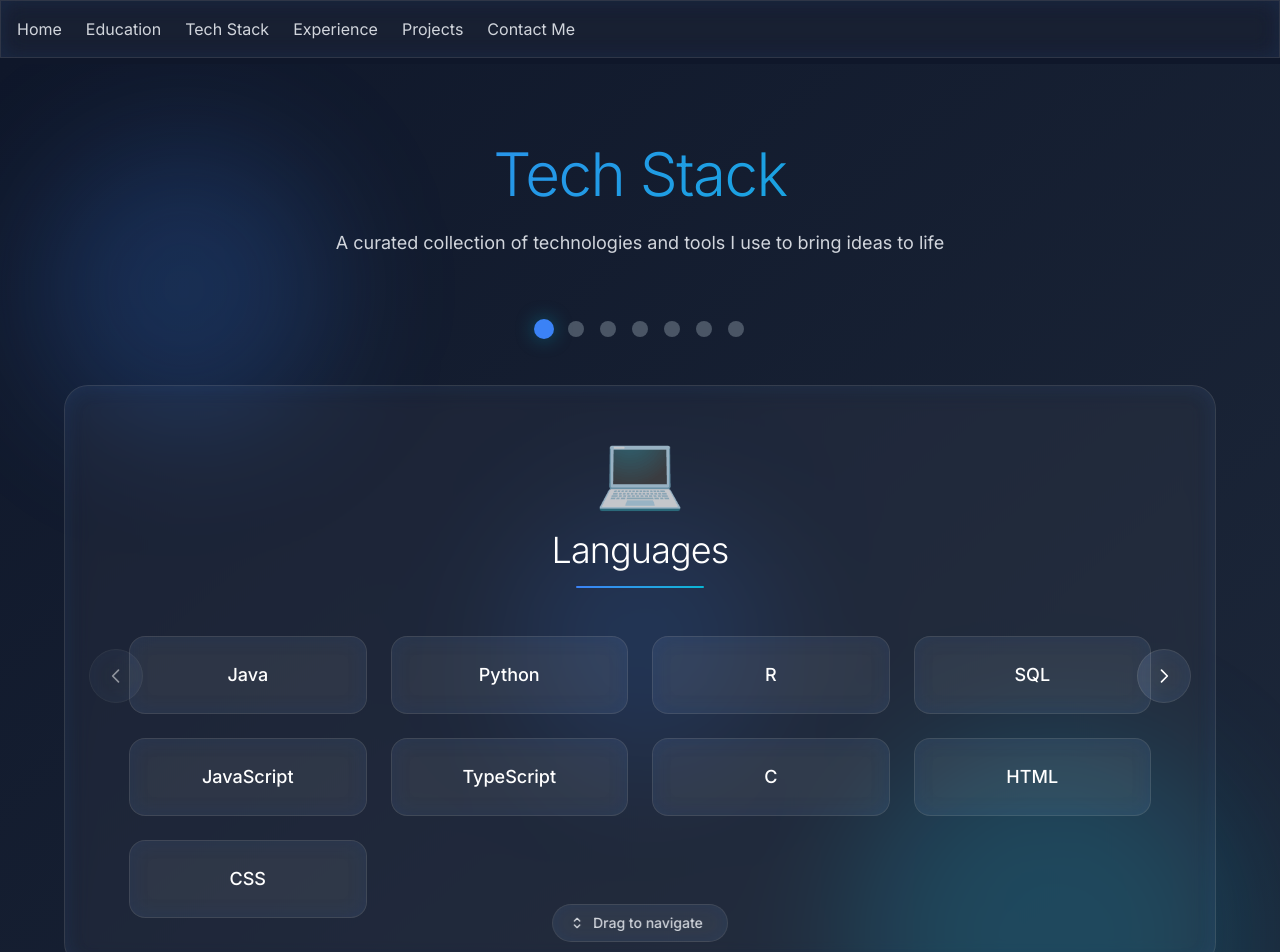
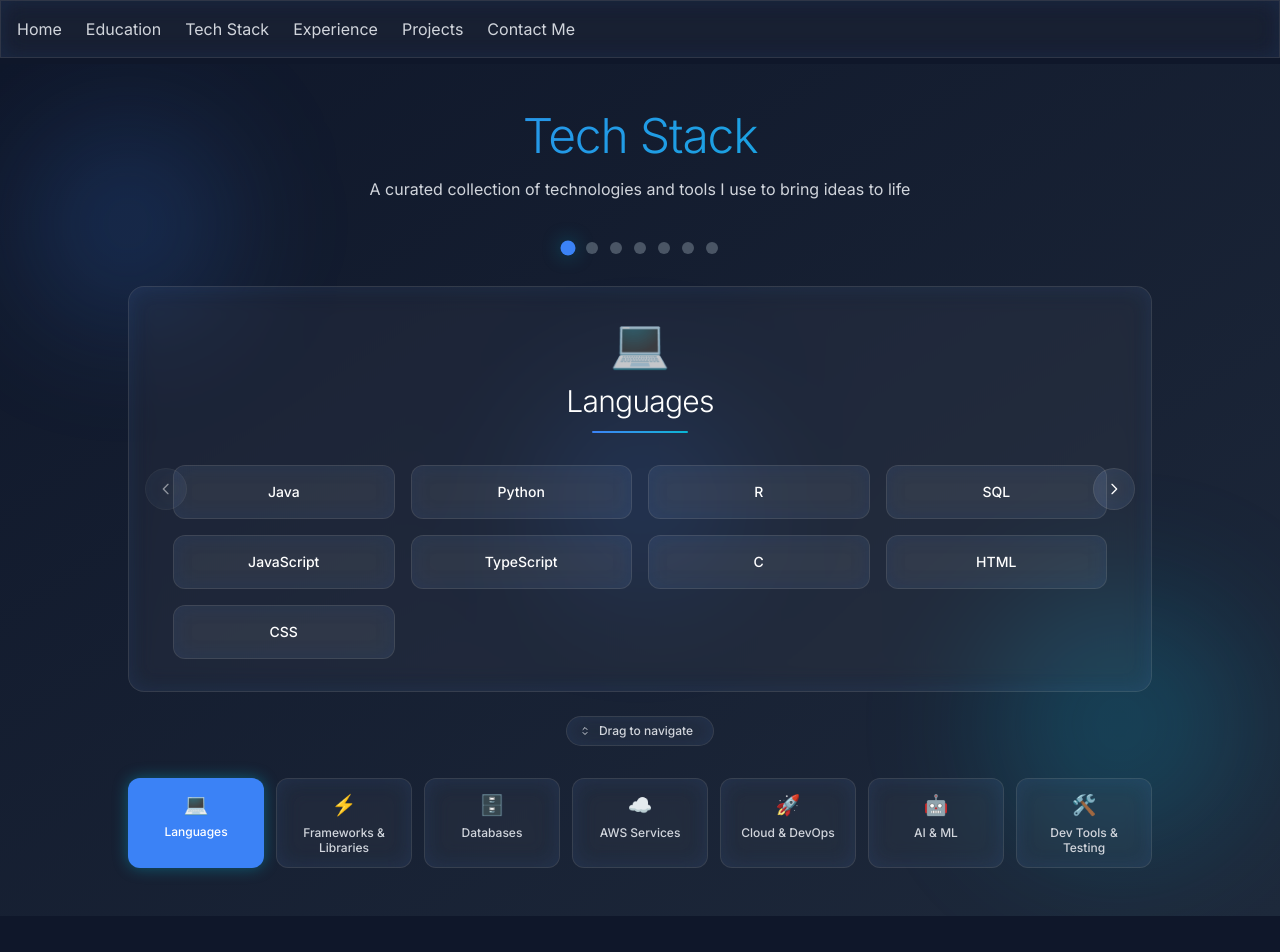
Before and after one commit to shivpatel0812/personalwebsite, a Next.js app: page /tech-stack in a window 1280 px wide. Shown: the top 952 px of the page. After the commit the page ends 916 px from the top, so only its background shows below. Built offline with nearby package versions, Linux system fonts and the light colour scheme.

Commit message:
new changes

```diff
--- a/app/layout.tsx
+++ b/app/layout.tsx
@@ -24,4 +24,5 @@ export default function RootLayout({
       </body>
     </html>
   );
+
 }
--- a/src/components/Experience.tsx
+++ b/src/components/Experience.tsx
@@ -31,8 +31,7 @@ const experiences: ExperienceItem[] = [
   },
   {
     title: "Undergraduate Research Assistant",
-    company:
-      "UVA School of Data Science – Professor Beak Visual Intelligence Laboratory",
+    company: "UVA Data Science Lab",
     period: "May 2023 – Present | Charlottesville, VA",
     image: "/images/uvads-building.png",
     description: [
@@ -44,7 +43,7 @@ const experiences: ExperienceItem[] = [
   },
   {
     title: "Teacher Assistant – Introduction to Data Science in R",
-    company: "UVA School of Data Science",
+    company: "UVA Data Science",
     period: "January 2025 – May 2025",
     description: [
       "Supported 300+ students in fundamental programming, held office hours, assisted lectures, and graded student assignments.",
--- a/src/components/TechStack.tsx
+++ b/src/components/TechStack.tsx
@@ -166,33 +166,33 @@ const TechStack = () => {
   }, [currentIndex, nextSlide, prevSlide]);
 
   return (
-    <section className="py-12 md:py-20 bg-gradient-to-br from-[#0F172A] to-[#1E293B] text-white min-h-screen relative overflow-hidden">
+    <section className="py-8 md:py-12 bg-gradient-to-br from-[#0F172A] to-[#1E293B] text-white min-h-screen relative overflow-hidden">
       {/* Animated background elements */}
       <div className="absolute inset-0">
-        <div className="absolute top-20 left-10 w-48 md:w-72 h-48 md:h-72 bg-[#3B82F6]/20 rounded-full blur-3xl"></div>
-        <div className="absolute bottom-20 right-10 w-64 md:w-96 h-64 md:h-96 bg-[#06B6D4]/20 rounded-full blur-3xl"></div>
-        <div className="absolute top-1/2 left-1/2 transform -translate-x-1/2 -translate-y-1/2 w-48 md:w-64 h-48 md:h-64 bg-[#3B82F6]/15 rounded-full blur-3xl"></div>
+        <div className="absolute top-16 left-8 w-32 md:w-48 h-32 md:h-48 bg-[#3B82F6]/20 rounded-full blur-3xl"></div>
+        <div className="absolute bottom-16 right-8 w-40 md:w-64 h-40 md:h-64 bg-[#06B6D4]/20 rounded-full blur-3xl"></div>
+        <div className="absolute top-1/2 left-1/2 transform -translate-x-1/2 -translate-y-1/2 w-32 md:w-48 h-32 md:h-48 bg-[#3B82F6]/15 rounded-full blur-3xl"></div>
       </div>
 
       <div className="container mx-auto px-4 relative z-10">
-        <div className="text-center mb-8 md:mb-16">
-          <h2 className="text-4xl md:text-6xl font-light mb-4 md:mb-6 gradient-text tracking-tight">
+        <div className="text-center mb-6 md:mb-10">
+          <h2 className="text-3xl md:text-5xl font-light mb-3 md:mb-4 gradient-text tracking-tight">
             Tech Stack
           </h2>
-          <p className="text-base md:text-lg text-gray-300 max-w-2xl mx-auto leading-relaxed px-4">
+          <p className="text-sm md:text-base text-gray-300 max-w-xl mx-auto leading-relaxed px-4">
             A curated collection of technologies and tools I use to bring ideas
             to life
           </p>
         </div>
 
-        <div className="max-w-6xl mx-auto">
+        <div className="max-w-5xl mx-auto">
           {/* Navigation Dots */}
-          <div className="flex justify-center mb-8 md:mb-12 space-x-3 md:space-x-4">
+          <div className="flex justify-center mb-6 md:mb-8 space-x-2 md:space-x-3">
             {techCategories.map((_, index) => (
               <button
                 key={index}
                 onClick={() => setCurrentIndex(index)}
-                className={`w-3 h-3 md:w-4 md:h-4 rounded-full transition-all duration-300 ${
+                className={`w-2.5 h-2.5 md:w-3 md:h-3 rounded-full transition-all duration-300 ${
                   index === currentIndex
                     ? "bg-[#3B82F6] scale-125 shadow-lg shadow-[#3B82F6]/50 neon-glow"
                     : "bg-gray-600 hover:bg-gray-500"
@@ -202,15 +202,15 @@ const TechStack = () => {
           </div>
 
           {/* Carousel Container */}
-          <div className="relative overflow-hidden rounded-2xl md:rounded-3xl glass-effect p-4 md:p-12 shadow-2xl">
+          <div className="relative overflow-hidden rounded-xl md:rounded-2xl glass-effect p-3 md:p-8 shadow-2xl">
             {/* Navigation Arrows */}
             <button
               onClick={prevSlide}
               disabled={currentIndex === 0}
-              className="absolute left-2 md:left-6 top-1/2 transform -translate-y-1/2 z-20 glass-effect hover:bg-[#3B82F6]/20 disabled:opacity-50 disabled:cursor-not-allowed rounded-full p-2 md:p-4 shadow-lg transition-all duration-200 hover:shadow-[#3B82F6]/20 hover-neon cursor-pointer"
+              className="absolute left-1 md:left-4 top-1/2 transform -translate-y-1/2 z-20 glass-effect hover:bg-[#3B82F6]/20 disabled:opacity-50 disabled:cursor-not-allowed rounded-full p-1.5 md:p-3 shadow-lg transition-all duration-200 hover:shadow-[#3B82F6]/20 hover-neon cursor-pointer"
             >
               <svg
-                className="w-4 h-4 md:w-5 md:h-5 text-white"
+                className="w-3 h-3 md:w-4 md:h-4 text-white"
                 fill="none"
                 stroke="currentColor"
                 viewBox="0 0 24 24"
@@ -227,10 +227,10 @@ const TechStack = () => {
             <button
               onClick={nextSlide}
               disabled={currentIndex === techCategories.length - 1}
-              className="absolute right-2 md:right-6 top-1/2 transform -translate-y-1/2 z-20 glass-effect hover:bg-[#3B82F6]/20 disabled:opacity-50 disabled:cursor-not-allowed rounded-full p-2 md:p-4 shadow-lg transition-all duration-200 hover:shadow-[#3B82F6]/20 hover-neon cursor-pointer"
+              className="absolute right-1 md:right-4 top-1/2 transform -translate-y-1/2 z-20 glass-effect hover:bg-[#3B82F6]/20 disabled:opacity-50 disabled:cursor-not-allowed rounded-full p-1.5 md:p-3 shadow-lg transition-all duration-200 hover:shadow-[#3B82F6]/20 hover-neon cursor-pointer"
             >
               <svg
-                className="w-4 h-4 md:w-5 md:h-5 text-white"
+                className="w-3 h-3 md:w-4 md:h-4 text-white"
                 fill="none"
                 stroke="currentColor"
                 viewBox="0 0 24 24"
@@ -265,7 +265,7 @@ const TechStack = () => {
               {techCategories.map((category, index) => (
                 <div
                   key={index}
-                  className="flex-shrink-0 w-full px-2 md:px-4"
+                  className="flex-shrink-0 w-full px-2 md:px-3"
                   style={{ width: `${100 / techCategories.length}%` }}
                 >
                   <motion.div
@@ -281,18 +281,18 @@ const TechStack = () => {
                     }`}
                   >
                     {/* Category Header */}
-                    <div className="mb-6 md:mb-12">
-                      <div className="text-4xl md:text-7xl mb-3 md:mb-6 opacity-80">
+                    <div className="mb-4 md:mb-8">
+                      <div className="text-3xl md:text-5xl mb-2 md:mb-4 opacity-80">
                         {category.icon}
                       </div>
-                      <h3 className="text-2xl md:text-4xl font-light mb-2 md:mb-4 text-white tracking-tight">
+                      <h3 className="text-xl md:text-3xl font-light mb-2 md:mb-3 text-white tracking-tight">
                         {category.title}
                       </h3>
-                      <div className="w-20 md:w-32 h-0.5 mx-auto bg-gradient-to-r from-[#3B82F6] to-[#06B6D4] rounded-full" />
+                      <div className="w-16 md:w-24 h-0.5 mx-auto bg-gradient-to-r from-[#3B82F6] to-[#06B6D4] rounded-full" />
                     </div>
 
                     {/* Skills Grid */}
-                    <div className="grid grid-cols-2 sm:grid-cols-3 lg:grid-cols-4 gap-3 md:gap-6">
+                    <div className="grid grid-cols-2 sm:grid-cols-3 lg:grid-cols-4 gap-2 md:gap-4">
                       {category.skills.map((skill, skillIndex) => (
                         <motion.div
                           key={skillIndex}
@@ -306,9 +306,9 @@ const TechStack = () => {
                             scale: 1.03,
                             transition: { duration: 0.2 },
                           }}
-                          className="p-3 md:p-6 rounded-xl md:rounded-2xl glass-effect hover:bg-[#3B82F6]/10 hover:shadow-[#3B82F6]/20 transition-all duration-300 cursor-pointer group hover-glow hover-neon"
+                          className="p-2 md:p-4 rounded-lg md:rounded-xl glass-effect hover:bg-[#3B82F6]/10 hover:shadow-[#3B82F6]/20 transition-all duration-300 cursor-pointer group hover-glow hover-neon"
                         >
-                          <div className="text-sm md:text-lg font-medium text-white group-hover:text-white transition-colors duration-300 text-center">
+                          <div className="text-xs md:text-sm font-medium text-white group-hover:text-white transition-colors duration-300 text-center">
                             {skill}
                           </div>
                         </motion.div>
@@ -318,12 +318,14 @@ const TechStack = () => {
                 </div>
               ))}
             </motion.div>
+          </div>
 
-            {/* Drag Indicator */}
-            <div className="absolute bottom-3 md:bottom-6 left-1/2 transform -translate-x-1/2 text-gray-300 text-xs md:text-sm">
-              <div className="flex items-center space-x-2 glass-effect px-3 md:px-4 py-1 md:py-2 rounded-full">
+          {/* Drag Indicator - Moved above category navigation */}
+          <div className="flex justify-center mt-4 md:mt-6 mb-2 md:mb-4">
+            <div className="text-gray-300 text-xs">
+              <div className="flex items-center space-x-2 glass-effect px-2 md:px-3 py-1 md:py-1.5 rounded-full">
                 <svg
-                  className="w-3 h-3 md:w-4 md:h-4"
+                  className="w-2.5 h-2.5 md:w-3 md:h-3"
                   fill="none"
                   stroke="currentColor"
                   viewBox="0 0 24 24"
@@ -335,31 +337,31 @@ const TechStack = () => {
                     d="M8 9l4-4 4 4m0 6l-4 4-4-4"
                   />
                 </svg>
-                <span className="font-medium hidden sm:inline">
+                <span className="font-medium hidden sm:inline text-xs">
                   Drag to navigate
                 </span>
-                <span className="font-medium sm:hidden">Swipe</span>
+                <span className="font-medium sm:hidden text-xs">Swipe</span>
               </div>
             </div>
           </div>
 
           {/* Category Labels */}
-          <div className="mt-8 md:mt-12">
+          <div className="mt-6 md:mt-8">
             {/* Mobile: Scrollable horizontal list */}
-            <div className="sm:hidden overflow-x-auto pb-4">
-              <div className="flex space-x-3 min-w-max px-4">
+            <div className="sm:hidden overflow-x-auto pb-3">
+              <div className="flex space-x-2 min-w-max px-4">
                 {techCategories.map((category, index) => (
                   <button
                     key={index}
                     onClick={() => setCurrentIndex(index)}
-                    className={`flex items-center space-x-2 px-4 py-2 rounded-xl transition-all duration-300 whitespace-nowrap ${
+                    className={`flex items-center space-x-2 px-3 py-1.5 rounded-lg transition-all duration-300 whitespace-nowrap ${
                       index === currentIndex
                         ? "bg-[#3B82F6] text-white shadow-lg shadow-[#3B82F6]/50 neon-glow"
                         : "text-gray-300 hover:text-white hover:bg-white/10 glass-effect hover-neon"
                     }`}
                   >
-                    <span className="text-lg">{category.icon}</span>
-                    <span className="font-medium text-sm">
+                    <span className="text-base">{category.icon}</span>
+                    <span className="font-medium text-xs">
                       {category.title}
                     </span>
                   </button>
@@ -368,19 +370,19 @@ const TechStack = () => {
             </div>
 
             {/* Desktop: Grid layout */}
-            <div className="hidden sm:grid sm:grid-cols-4 lg:grid-cols-7 gap-3 md:gap-4">
+            <div className="hidden sm:grid sm:grid-cols-4 lg:grid-cols-7 gap-2 md:gap-3">
               {techCategories.map((category, index) => (
                 <button
                   key={index}
                   onClick={() => setCurrentIndex(index)}
-                  className={`flex flex-col items-center space-y-2 px-3 md:px-4 py-3 md:py-4 rounded-xl md:rounded-2xl transition-all duration-300 ${
+                  className={`flex flex-col items-center space-y-1.5 px-2 md:px-3 py-2 md:py-3 rounded-lg md:rounded-xl transition-all duration-300 ${
                     index === currentIndex
                       ? "bg-[#3B82F6] text-white shadow-lg shadow-[#3B82F6]/50 neon-glow"
                       : "text-gray-300 hover:text-white hover:bg-white/10 glass-effect hover-neon"
                   }`}
                 >
-                  <span className="text-xl md:text-2xl">{category.icon}</span>
-                  <span className="font-medium text-xs md:text-sm text-center leading-tight">
+                  <span className="text-lg md:text-xl">{category.icon}</span>
+                  <span className="font-medium text-xs text-center leading-tight">
                     {category.title}
                   </span>
                 </button>
```
Also changed, not shown: app/experience/ExperienceData.ts (+42 -34 lines).
